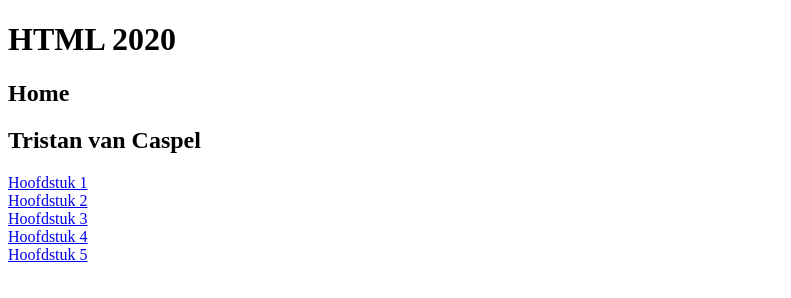
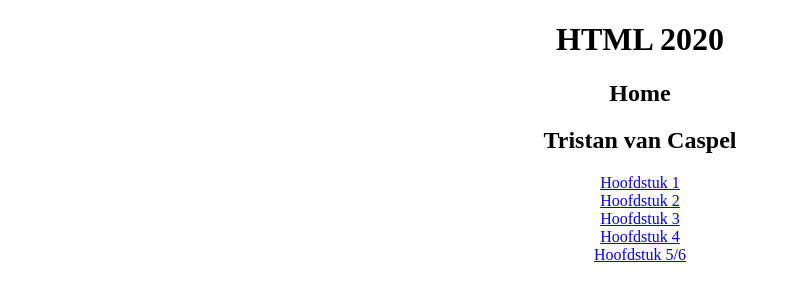
Before and after one commit to Tristan0000/HTML2020, a plain HTML site: page index.html in a window 1280 px wide. Shown: the whole page, without its empty margins (0-791 px from the left). Drawn offline with Linux system fonts and the light colour scheme.

Commit message:
link naar H6

```diff
--- /dev/null
+++ b/index.css
@@ -0,0 +1,3 @@
+body {
+    text-align: center;
+}
--- a/index.html
+++ b/index.html
@@ -1,6 +1,7 @@
 <!DOCTYPE html>
 <html lang="en">
 <head>
+    <link rel="stylesheet" href="index.css">
     <meta charset="UTF-8">
     <title>Html2020</title>
 </head>
@@ -18,7 +19,7 @@
 <br>
 <a href="h04/index.html"> Hoofdstuk 4</a>
 <br>
-<a href="h05/index.html"> Hoofdstuk 5</a>
+<a href="h05/index.html"> Hoofdstuk 5/6</a>
 
 
 </body>
```
